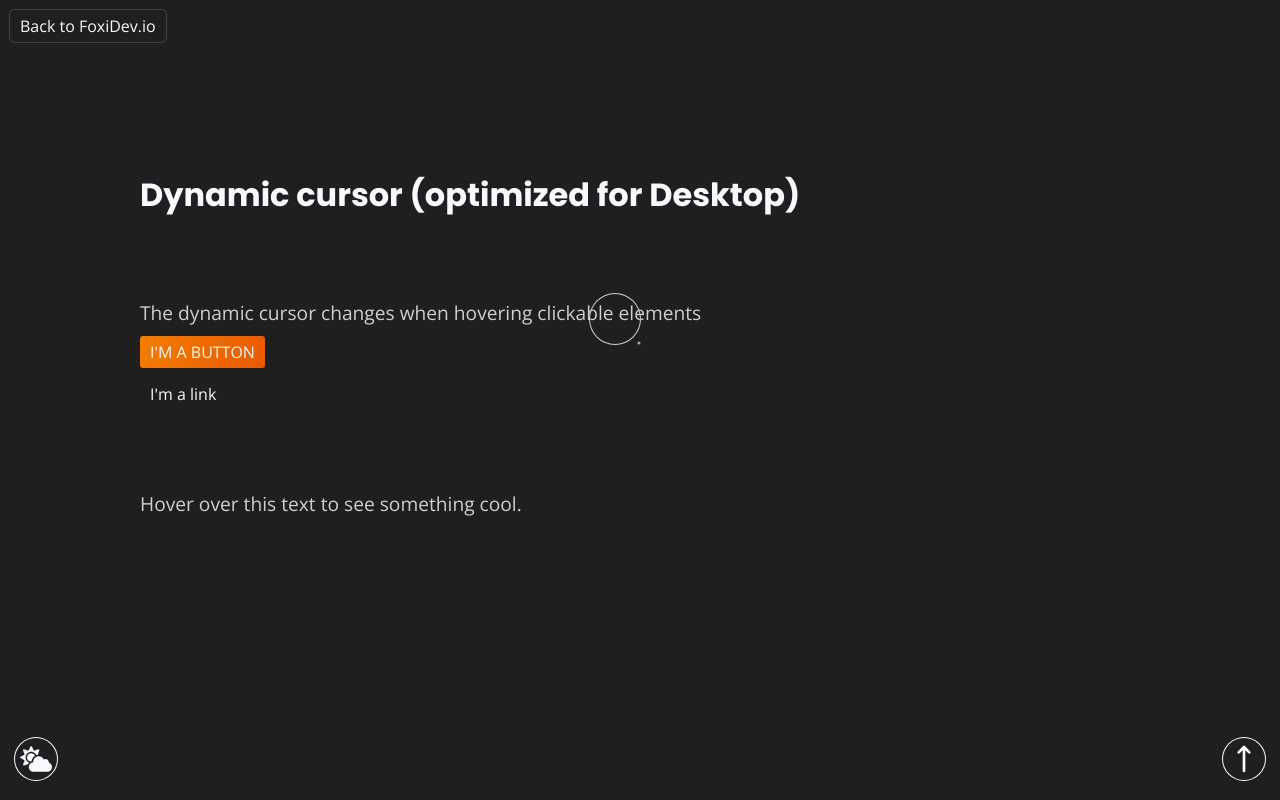
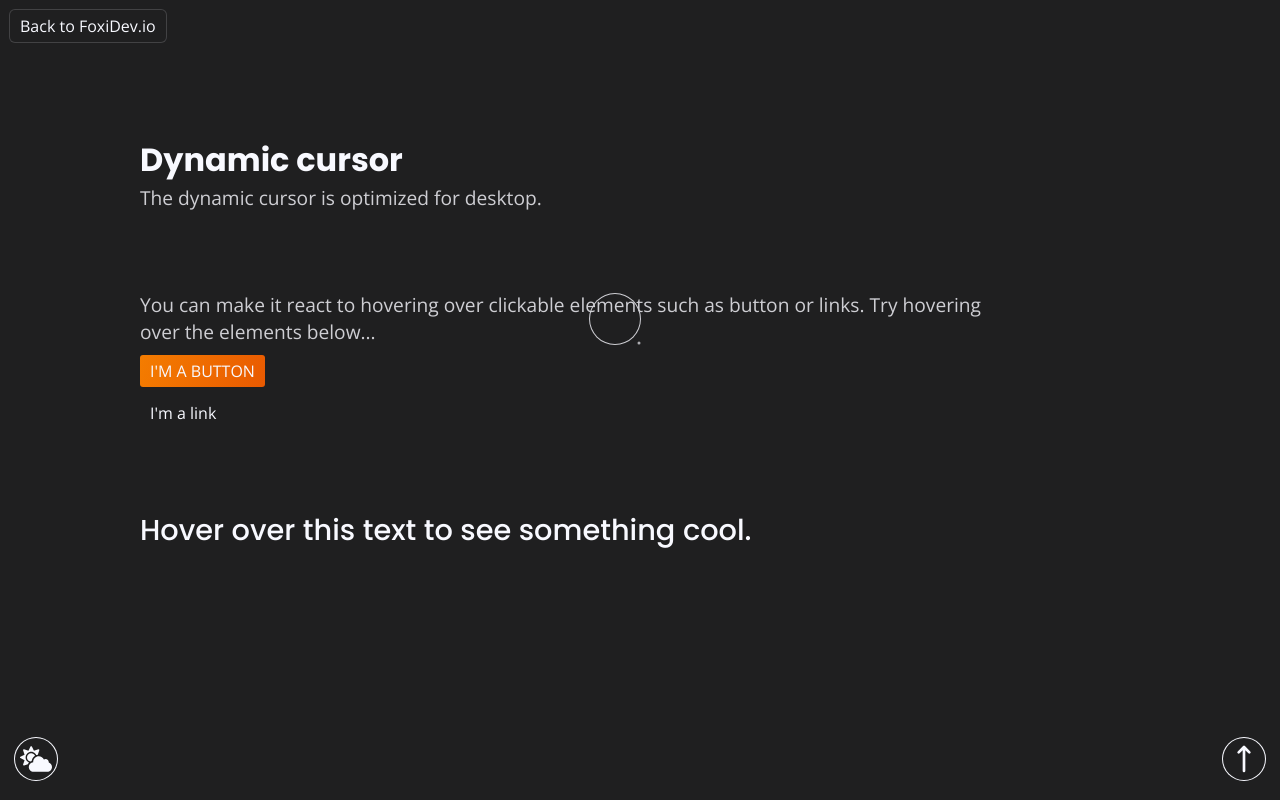
Before and after one commit to JuSellier/FoxiDev, a React (Create React App) app: page /e/dynamic-cursor in a window 1280 px wide. Built offline with nearby package versions, Linux system fonts and the light colour scheme.

Commit message:
improved text on dynamic cursor showcase

```diff
--- a/src/pages/Experiments/DynamicCursor/DynamicCursor.js
+++ b/src/pages/Experiments/DynamicCursor/DynamicCursor.js
@@ -55,11 +55,15 @@ const DynamicCursor = () => {
     <ExperimentPage>
       <div ref={pageEl} className="DynamicCursor">
         <section>
-          <h1>Dynamic cursor (optimized for Desktop)</h1>
+          <h1>Dynamic cursor</h1>
+          <p> The dynamic cursor is optimized for desktop.</p>
         </section>
 
         <section className="DynamicCursor-ClickableEls">
-          <p>The dynamic cursor changes when hovering clickable elements</p>
+          <p>
+            You can make it react to hovering over clickable elements such as
+            button or links. Try hovering over the elements below...
+          </p>
           <button className="slide-gradient cursor-clickable">
             I'm a button
           </button>
@@ -69,9 +73,9 @@ const DynamicCursor = () => {
         </section>
 
         <section className="DynamicCursor-Filter">
-          <p className="cursor-invert">
+          <h2 className="cursor-invert">
             Hover over this text to see something cool.
-          </p>
+          </h2>
         </section>
 
         <div ref={pointEl} className="Cursor-Point"></div>
--- a/src/pages/Experiments/DynamicCursor/DynamicCursor.scss
+++ b/src/pages/Experiments/DynamicCursor/DynamicCursor.scss
@@ -7,6 +7,11 @@
   row-gap: 10vh;
   justify-content: center;
   align-items: center;
+
+  p {
+    width: max-content;
+    max-width: 80ch;
+  }
 
   section {
     margin: 0 auto;
@@ -26,6 +31,12 @@
     a {
       padding: 5px 10px;
       max-width: max-content;
+    }
+
+    &-Filter {
+      h2 {
+        min-height: 50px;
+      }
     }
   }
 
```
Also changed, not shown: 1 other file (tests, documents, lock files or other folders).
